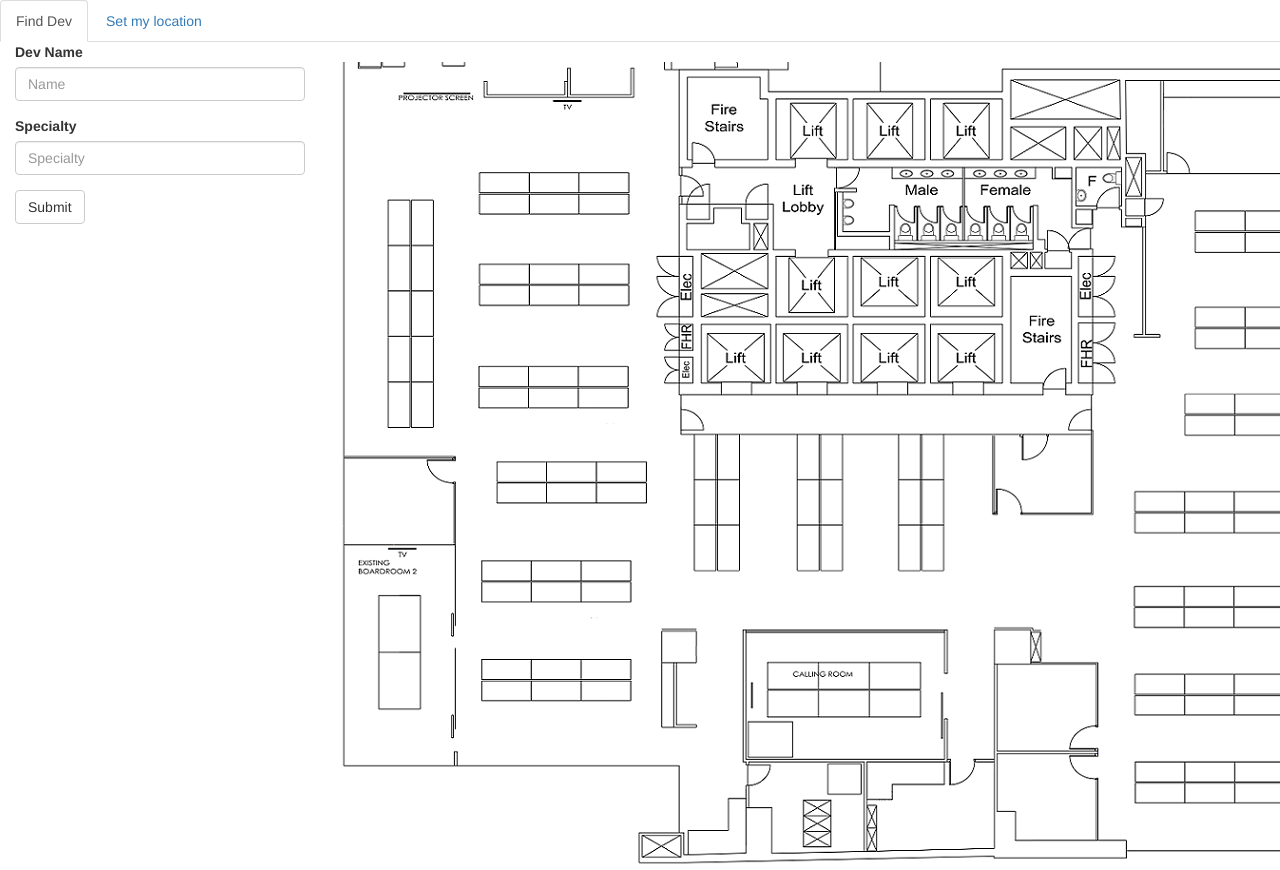
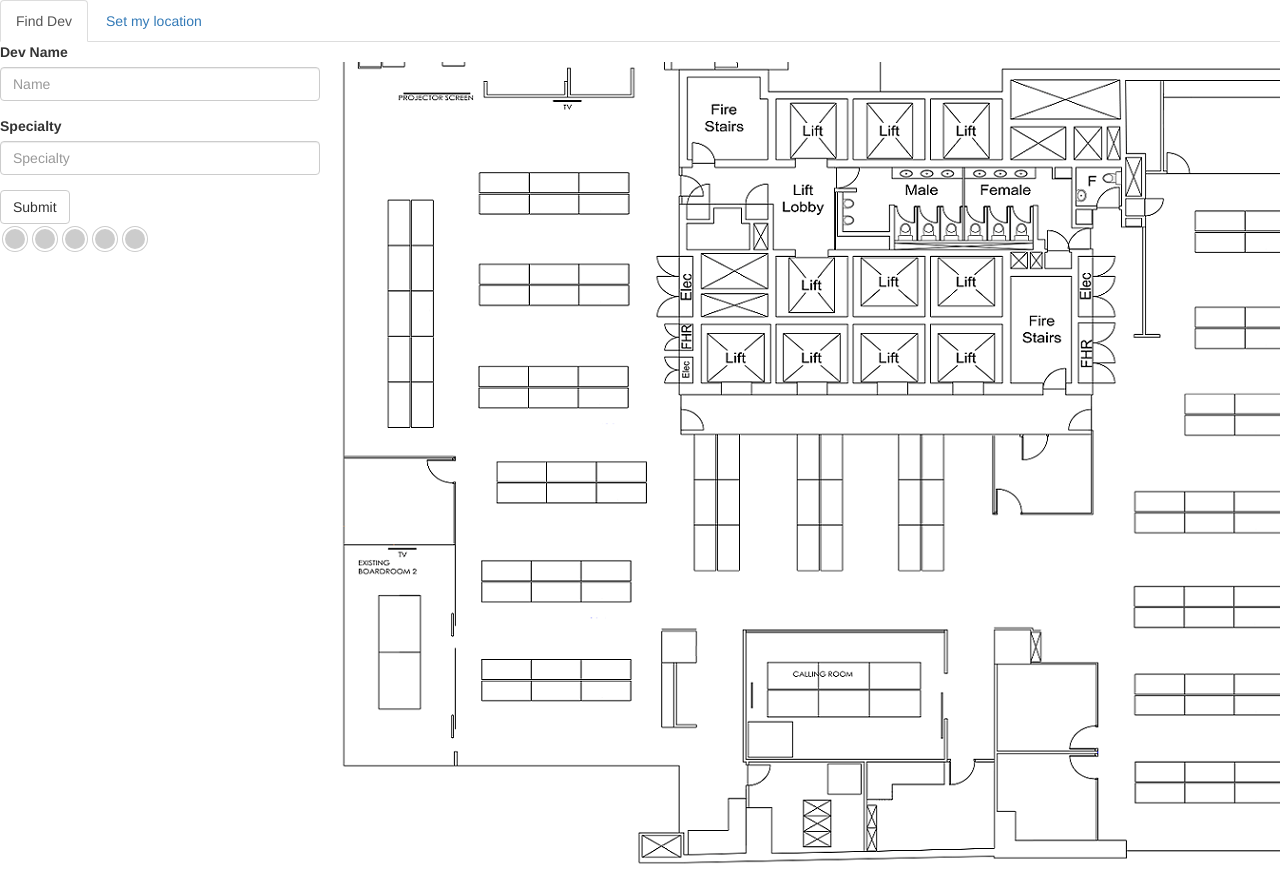
Before and after one commit to jasenpan-infotrack/Dev-Locator, a React app: page / in a window 1280 px wide. Shown: the top 870 px of the page. Built offline with nearby package versions, Linux system fonts and the light colour scheme.

Commit message:
add rating stars

```diff
--- a/package.json
+++ b/package.json
@@ -39,6 +39,7 @@
     "react-dev-utils": "^3.0.2",
     "react-dom": "^15.6.1",
     "react-error-overlay": "^1.0.9",
+    "react-rating": "^0.8.0",
     "react-redux": "^5.0.5",
     "react-router": "^3.0.0",
     "redux": "^3.7.1",
--- a/public/index.html
+++ b/public/index.html
@@ -11,6 +11,7 @@
     <link rel="manifest" href="%PUBLIC_URL%/manifest.json">
     <link rel="shortcut icon" href="%PUBLIC_URL%/favicon.ico">
     <link rel="stylesheet" href="https://maxcdn.bootstrapcdn.com/bootstrap/3.3.7/css/bootstrap.min.css" />
+    <link rel="stylesheet" href="https://cdnjs.cloudflare.com/ajax/libs/font-awesome/4.7.0/css/font-awesome.min.css" />
     <!--
       Notice the use of %PUBLIC_URL% in the tags above.
       It will be replaced with the URL of the `public` folder during the build.
--- a/src/components/App.js
+++ b/src/components/App.js
@@ -4,6 +4,8 @@ import { API_BASE } from '../constants';
 import './main.css';
 
 import imgSrc from '../static/media/dev_map.png';
+
+import Rating from 'react-rating';
 
 function getQueryString (name, specialty) {
   if (name) return `?name=${name.toLowerCase()}`;
@@ -128,6 +130,10 @@ class App extends Component {
     });
   }
 
+  onClickRating(rate, e) {
+    console.log(rate);
+  }
+
   addSpecialty(e) {
     this.setState({
       specialty: e.target.value,
@@ -137,7 +143,6 @@ class App extends Component {
 
   renderForm() {
     return (
-        <div className="col-md-3">
       <form onSubmit={this.submitForm.bind(this)}>
         <div className="form-group">
           <label htmlFor="devname">Dev Name</label>
@@ -158,8 +163,17 @@ class App extends Component {
           />
         </div>
         <button type="submit" className="btn btn-default">Submit</button>
-        </form>
-      </div>);
+      </form>);
+  }
+
+  renderRating() {
+    return (
+      <Rating
+        empty="fa fa-star-o fa-2x ratingStar"
+        full="fa fa-star fa-2x ratingStar"
+        fractions={2}
+        onClick={this.onClickRating}
+      />);
   }
 
   renderBubble() {
@@ -192,7 +206,14 @@ class App extends Component {
           ><a href="#">Set my location</a></li>
         </ul>
         <div className="row" style={{ marginLeft: 0, marginRight: 0 }}>
+          <div className="col-md-3">
+            <div className="row">
               {this.renderForm()}
+            </div>
+            <div className="row">
+              {this.renderRating()}
+            </div>
+          </div>
           <div className="col-md-9 devMap">
             {this.renderBubble()}
             <img src={imgSrc} onClick={e => this.handleClick(e)} alt="map" />
--- a/src/components/main.css
+++ b/src/components/main.css
@@ -57,3 +57,8 @@ left: 26px;
 {
   margin-top: 20px
 }
+
+.ratingStar
+{
+  color: orange
+}
```
Also changed, not shown: 1 other file (tests, documents, lock files or other folders). Lines whose indentation alone changed are shown as unchanged.
